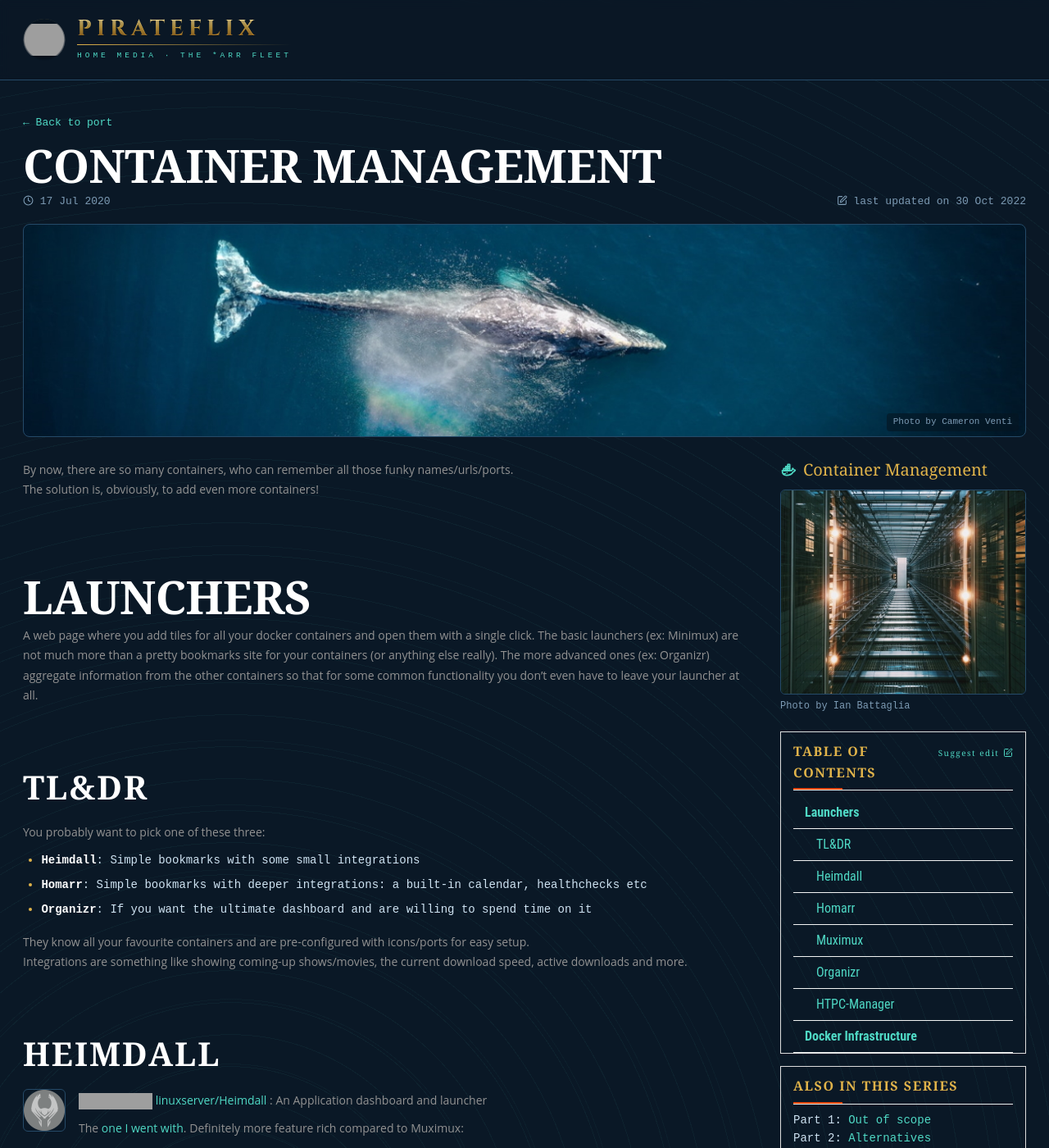
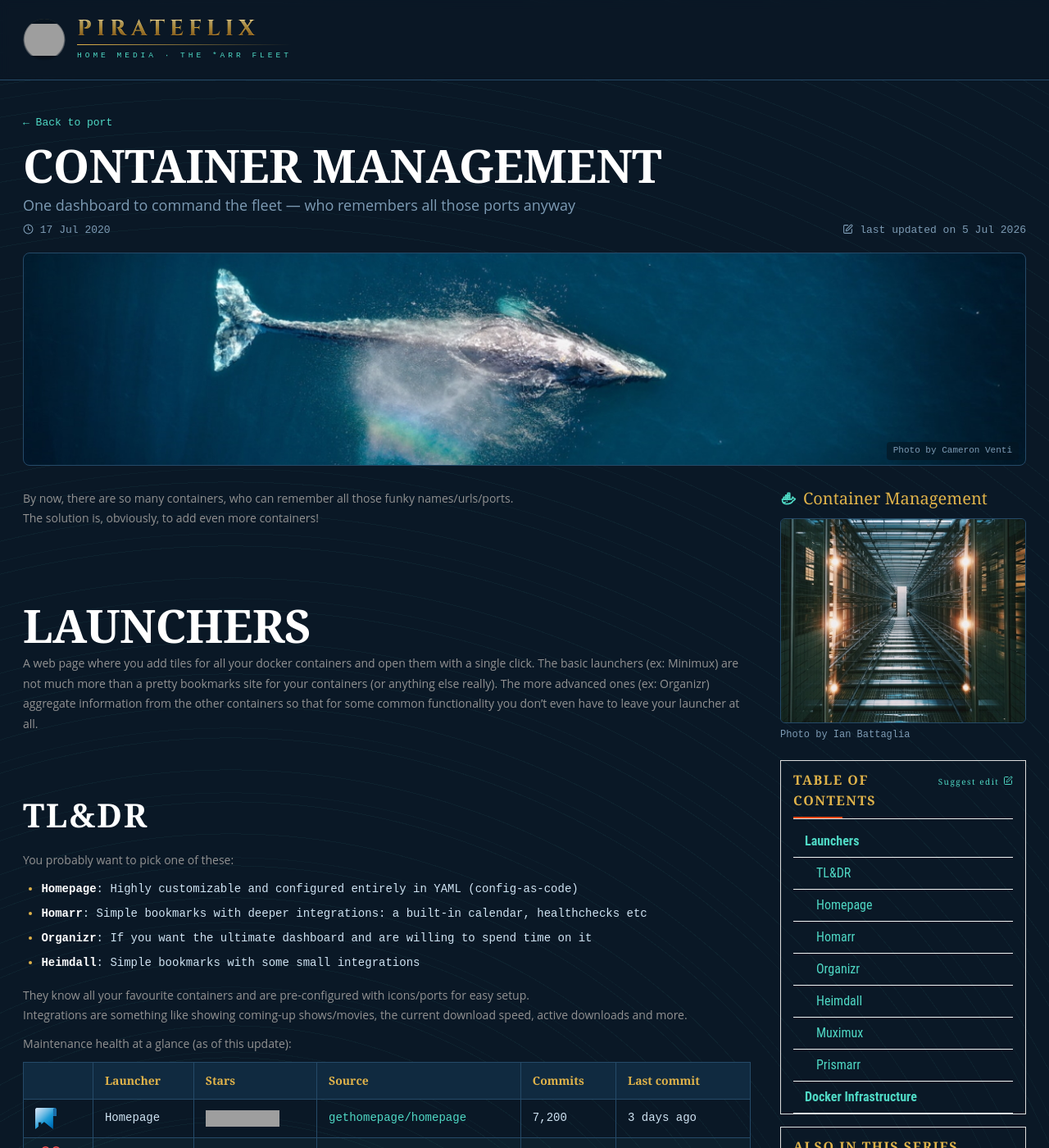
Before and after one commit to SanguPackage/htpc, a Jekyll site: the page built from _posts/2020-07-17-home-media-server-management.md, in a window 1280 px wide and 1400 px high. Shown: the whole window at 82% size. Built offline with Jekyll 4.4.1, drawn with Linux system fonts in a browser that asks for light colours; some of the changed text lies outside the part shown; grey boxes are pictures that could not be loaded.

Commit message:
Refresh container-management post: dashboards table, logos, full-width table

```diff
--- a/_posts/2020-07-17-home-media-server-management.md
+++ b/_posts/2020-07-17-home-media-server-management.md
@@ -2,7 +2,7 @@
 layout: post
 author: Wouter Van Schandevijl
 title: "Container Management"
-subTitle: ""
+subTitle: "One dashboard to command the fleet — who remembers all those ports anyway"
 date: 2020-07-17
 desc: >
   What was that url again?
@@ -20,6 +20,8 @@
   title: Container Management
   icon: docker
 updates:
+  - date: "2026-07-05"
+    desc: "Homarr moved to homarr-labs, added Homepage and Prismarr, dropped dead HTPC-Manager"
   - date: "2022-10-30"
     desc: "Added Homarr"
 ---
@@ -41,41 +43,44 @@
 
 ## TL&amp;DR
 
-You probably want to pick one of these three:
+You probably want to pick one of these:
 
-- **Heimdall**: Simple bookmarks with some small integrations
+- **Homepage**: Highly customizable and configured entirely in YAML (config-as-code)
 - **Homarr**: Simple bookmarks with deeper integrations: a built-in calendar, healthchecks etc
 - **Organizr**: If you want the ultimate dashboard and are willing to spend time on it
+- **Heimdall**: Simple bookmarks with some small integrations
 
 They know all your favourite containers and are pre-configured with icons/ports for easy setup.
 Integrations are something like showing coming-up shows/movies, the current download speed, active downloads and more.
 
+Maintenance health at a glance (as of this update):
+
+|   | Launcher | Stars | Source | Commits | Last commit |
+|---|----------|-------|--------|---------|-------------|
+| <img class="nb" height="26" src="{{ site.baseurl }}/assets/blog-images/homepage-logo.png"> | Homepage | <img class="nb" src="https://img.shields.io/github/stars/gethomepage/homepage.svg?style=social&label=Star"> | [gethomepage/homepage][gh-homepage] | 7,200 | 3 days ago |
+| <img class="nb" height="26" src="{{ site.baseurl }}/assets/blog-images/Homarr-Logo.png"> | Homarr | <img class="nb" src="https://img.shields.io/github/stars/homarr-labs/homarr.svg?style=social&label=Star"> | [homarr-labs/homarr][gh-homarr] | 5,174 | today |
+| <img class="nb" height="26" src="{{ site.baseurl }}/assets/blog-images/organizr-logo.png"> | Organizr | <img class="nb" src="https://img.shields.io/github/stars/causefx/Organizr.svg?style=social&label=Star"> | [causefx/Organizr][gh-organizr] | 4,237 | 7 weeks ago |
+| <img class="nb" height="26" src="{{ site.baseurl }}/assets/blog-images/Home Media Center-Heimdall-Logo.png"> | Heimdall | <img class="nb" src="https://img.shields.io/github/stars/linuxserver/Heimdall.svg?style=social&label=Star"> | [linuxserver/Heimdall][gh-heimdall] | 1,267 | 8 months ago |
+{: .full}
+
+[gh-homepage]: https://github.com/gethomepage/homepage
+[gh-homarr]: https://github.com/homarr-labs/homarr
+[gh-organizr]: https://github.com/causefx/Organizr
+[gh-heimdall]: https://github.com/linuxserver/Heimdall
 
 
 
-## Heimdall
+## Homepage
 
-![Heimdall Logo]({{ site.baseurl }}/assets/blog-images/Home Media Center-Heimdall-Logo.png "Heimdall Logo"){: style="float: left; margin-right: 16px"}
+{% include github-stars.html url="gethomepage/homepage" desc="A highly customizable dashboard, configured entirely in YAML" %}
 
-{% include github-stars.html url="linuxserver/Heimdall" desc="An Application dashboard and launcher" %}
+[Homepage](https://gethomepage.dev/): my personal favourite. It's ridiculously customizable and, for me, its killer feature,
+configured **entirely in YAML**, so your whole dashboard is config-as-code you can version alongside the rest of your
+stack. It ships native widgets for loads of \*arr services.
 
-The [one I went with](https://heimdall.site/). Definitely more feature rich compared to Muximux:
+I run this for my own homelab and love it.
 
-- Multiple users, authentication and multiple dashboards (called "Tags")
-- Shows the project logo of all containers mentioned in this post
-- Has API integration to show some dynamic data on the tiles for some containers (called "Enhanced apps")
-  - Ombi: How many pending requests
-  - Transmission: Current Upload/Download speeds
-  - Sonarr/Radarr: Missing / Download Queue counts
-- Drag & Drop UI, set your own background, optional Google search field
-- Open apps in the same or in a new tab
-
-{% include post/image.html file="Home Media Center-Heimdall-Screenshot.jpg" alt="" title="" desc="Heimdall" maxWidth="500px" %}
-
-
-**Disclaimer**:
-While it works pretty well overall, editing an existing tile can be challenging at times.
-
+{% include post/image.html file="homepage.png" alt="" title="" desc="Example Homepage Dashboard" maxWidth="500px" %}
 
 
 
@@ -83,11 +88,11 @@
 
 ![Homarr Logo]({{ site.baseurl }}/assets/blog-images/Homarr-Logo.png "Homarr Logo"){: style="float: left; margin-right: 16px; width: 50px"}
 
-{% include github-stars.html url="ajnart/homarr" desc="Customizable home page to interact with your Docker containers (e.g. Sonarr/Radarr)" %}
+{% include github-stars.html url="homarr-labs/homarr" desc="Customizable home page to interact with your Docker containers (e.g. Sonarr/Radarr)" %}
 
 
 [Homarr](https://homarr.dev/): One of the new *Arr kids on the block, with mobile support.
-Initial setup felt like work but if you enter the name of a known container (ex: Jellyfin, Transmission, ...) it will auto-fill in the details like Heimdall does.
+Initial setup felt like work but if you enter the name of a known container (ex: Jellyfin, qBittorrent, ...) it will auto-fill in the details like Heimdall does.
 
 Some notable features why you may want to go with Homarr instead of Heimdall:
 
@@ -95,23 +100,9 @@
 - Docker: Start/Stop containers, Pin a running container to the dashboard
 - Customizations: Light/Dark themes, background image, dashboard icon size, or just inject custom CSS
 
-
 {% include post/image.html file="Homarr-Dashboard.png" alt="" title="" desc="Homarr Dashboard with calendar, ping, search, Transmission and docker integrations" maxWidth="500px" %}
 
 {% include post/image.html file="Homarr-Settings.png" alt="" title="" desc="The Settings in Homarr" maxWidth="350px" %}
-
-
-
-## Muximux
-
-{% include github-stars.html url="mescon/Muximux" desc="A lightweight way to manage your HTPC" %}
-
-The simplest, most lightweight launcher. Has a small header with your most used apps and launches them
-in an iframe. Pretty slick, works well, the settings UI is perhaps a bit lacking.
-
-{% include post/image.html file="Home Media Center-MixuMux-Screenshot.png" alt="" title="" desc="Muximux" maxWidth="500px" %}
-
-
 
 
 
@@ -137,19 +128,57 @@
 
 
 
-## HTPC-Manager
+## Heimdall
 
-{% include github-stars.html url="styxit/HTPC-Manager" desc="A fully responsive interface to manage all your favorite software on your Htpc." %}
+![Heimdall Logo]({{ site.baseurl }}/assets/blog-images/Home Media Center-Heimdall-Logo.png "Heimdall Logo"){: style="float: left; margin-right: 16px"}
 
-Works best with XBMC, Usenet & Sick Beard / Couchpotato. So not a good match for our Jellyfin, Sonarr / Radarr setup.
+{% include github-stars.html url="linuxserver/Heimdall" desc="An Application dashboard and launcher" %}
+
+The [one I went with](https://heimdall.site/). Definitely more feature rich compared to Muximux:
+
+- Multiple users, authentication and multiple dashboards (called "Tags")
+- Shows the project logo of all containers mentioned in this post
+- Has API integration to show some dynamic data on the tiles for some containers (called "Enhanced apps")
+  - Ombi: How many pending requests
+  - Transmission: Current Upload/Download speeds
+  - Sonarr/Radarr: Missing / Download Queue counts
+- Drag & Drop UI, set your own background, optional Google search field
+- Open apps in the same or in a new tab
+
+{% include post/image.html file="Home Media Center-Heimdall-Screenshot.jpg" alt="" title="" desc="Heimdall" maxWidth="500px" %}
+
+
+**Disclaimer**:
+While it works pretty well overall, editing an existing tile can be challenging at times. It's also on the slow
+side and development has gone quiet (last release was ~8 months ago). Still, it works and everything Pirateflix
+still runs on Heimdall in my setup.
+
+
+
+## Muximux
+
+{% include github-stars.html url="mescon/Muximux" desc="A lightweight way to manage your HTPC" %}
+
+The simplest, most lightweight launcher. Has a small header with your most used apps and launches them
+in an iframe. Pretty slick, works well, the settings UI is perhaps a bit lacking.
+
+{% include post/image.html file="Home Media Center-MixuMux-Screenshot.png" alt="" title="" desc="Muximux" maxWidth="500px" %}
+
+
+
+## Prismarr
+
+{% include github-stars.html url="Shoshuo/Prismarr" desc="A unified dashboard/frontend for Radarr, Sonarr, Prowlarr, Jellyseerr, qBittorrent and TMDb." %}
+
+The new kid: rather than a generic launcher, Prismarr is an *arr-focused unified frontend that stitches
+Radarr/Sonarr/Prowlarr/Jellyseerr/qBittorrent into one interface. Ships as a single container. Small and young
+(a spare-time, single-developer project), so weigh that against the established options above before committing.
+
 
 
 
 # Docker Infrastructure
 
-<!-- TODO: Add vault, duplicati, ... -->
-<!-- If this becomes larger, probably best to move it to a separate article? -->
-
 This section is a work in progress 😃 But you definitely want:
 
 {% include github-stars.html url="portainer/portainer" desc="Portainer to manage all those docker containers..." %}
--- a/_sass/_pirateflix.scss
+++ b/_sass/_pirateflix.scss
@@ -220,6 +220,9 @@
 .pf-post .post-content table tbody tr{background:transparent;border:0}
 .pf-post .post-content table tbody tr:nth-child(even) td{background:rgba(79,216,196,.04)}
 .pf-post .post-content table td b{color:#fff;font-weight:600}
+// full-width variant: stretch to fill the container instead of shrink-wrapping to content
+.pf-post .post-content table.full{display:table;table-layout:auto}
+@media(max-width:640px){.pf-post .post-content table.full{display:block;overflow-x:auto}}
 // blog notice() mixin makes near-white pastel callouts — unreadable on dark; reskin as tinted panels
 .pf-post .post-content .notice,
 .pf-post .post-content .notice--info,
```
Also changed, not shown: assets/blog-images/homepage-logo.png (added), assets/blog-images/homepage.png (added), assets/blog-images/organizr-logo.png (added).
